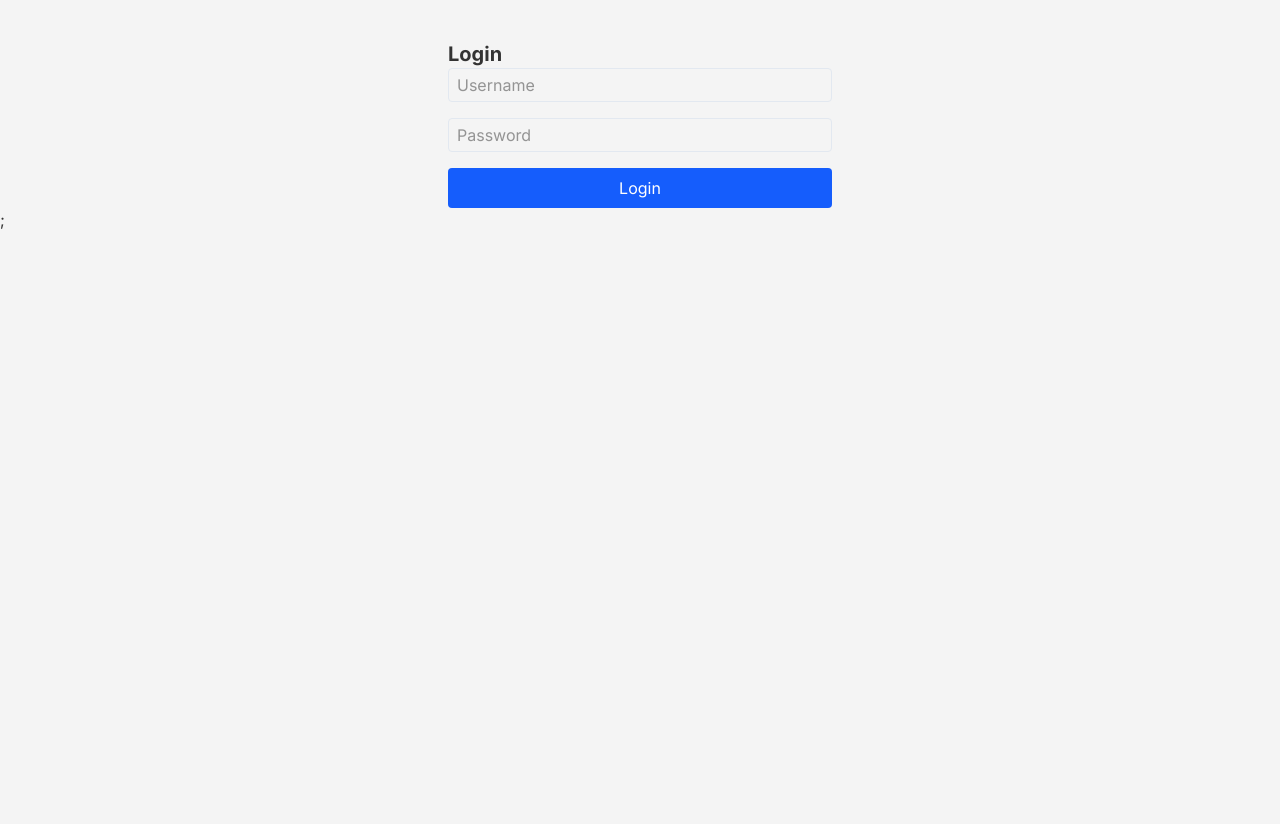
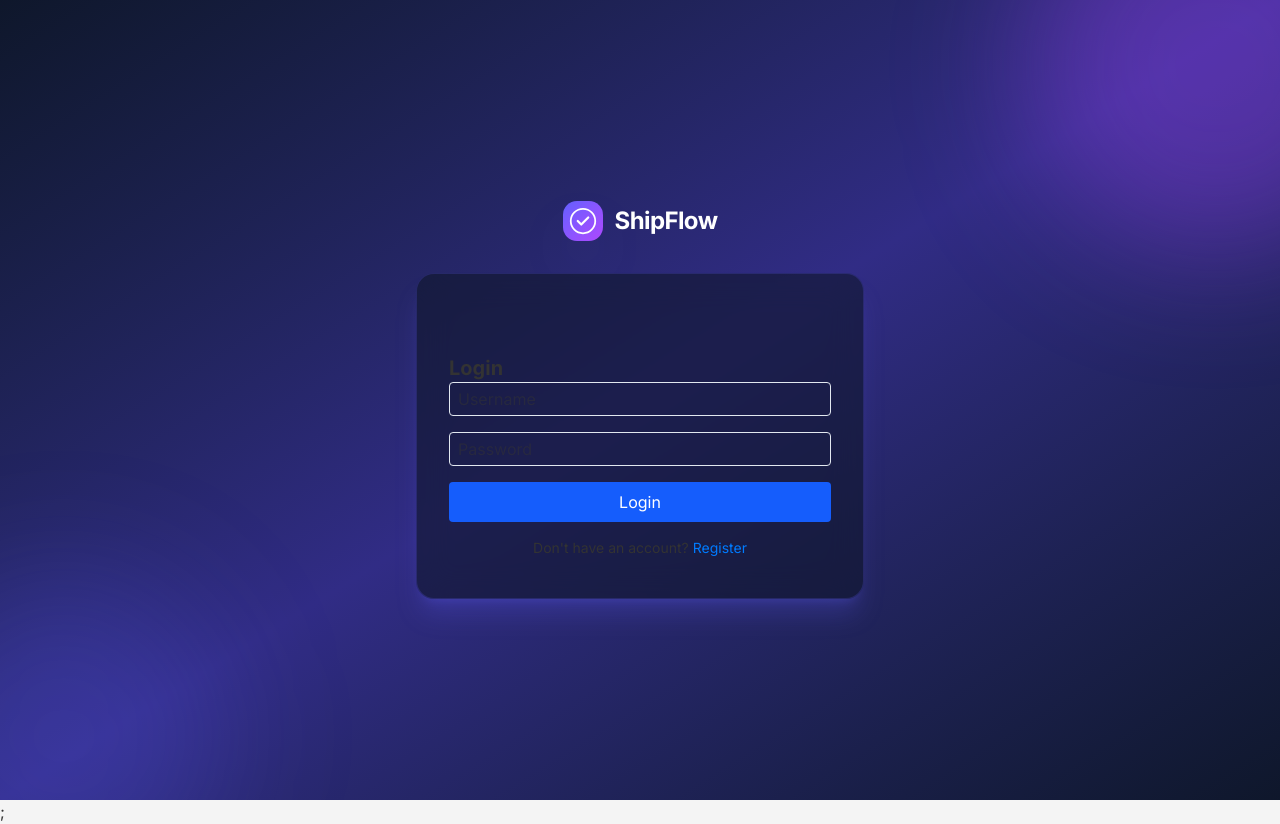
Before and after one commit to Elvicharde/shipflow-web, a React (Vite) app: page /login in a window 1280 px wide. Before the commit the page ends 800 px from the top, so only its background shows below. Built offline with nearby package versions, Linux system fonts and the light colour scheme; no server answers; the HTML template or start-up script is replaced by a standard one.

Commit message:
fix: updated UI for auth routes

```diff
--- a/index.html
+++ b/index.html
@@ -1,6 +1,7 @@
 <!doctype html>
 <html lang="en">
   <head>
+    <link rel="icon" type="image/svg+xml" href="/favicon.svg" />
     <meta charset="UTF-8" />
     <meta name="viewport" content="width=device-width, initial-scale=1.0" />
     <link rel="icon" type="image/svg+xml" href="/favicon.svg" />
--- a/src/app/authStore.ts
+++ b/src/app/authStore.ts
@@ -10,6 +10,15 @@ interface AuthState {
 export const useAuthStore = create<AuthState>((set) => ({
   userId: null,
   token: null,
-  setAuth: ({ userId, token }) => set({ userId, token }),
-  logout: () => set({ userId: null, token: null }),
+  setAuth: ({ userId, token }) => {
+    localStorage.setItem('userId', userId);
+    localStorage.setItem('token', token);
+    set({ userId, token });
+  },
+  logout: () => {
+    localStorage.removeItem('userId');
+    localStorage.removeItem('token');
+    sessionStorage.clear();
+    set({ userId: null, token: null });
+  },
 }));
--- /dev/null
+++ b/src/components/layout/AuthLayout.tsx
@@ -0,0 +1,49 @@
+import React from 'react';
+import { Link } from 'react-router-dom';
+
+interface AuthLayoutProps {
+  children: React.ReactNode;
+}
+
+const AuthLayout: React.FC<AuthLayoutProps> = ({ children }) => {
+  return (
+    <div className="relative min-h-screen bg-linear-to-br from-slate-900 via-indigo-900 to-slate-900 overflow-x-hidden overflow-y-auto flex items-center justify-center no-scrollbar">
+      {/* Decorative blurred circles */}
+      <div className="pointer-events-none absolute -top-32 -right-32 w-96 h-96 bg-purple-500/30 rounded-full blur-3xl z-0" />
+      <div className="pointer-events-none absolute -bottom-24 -left-24 w-80 h-80 bg-indigo-500/20 rounded-full blur-3xl z-0" />
+
+      <div className="relative z-10 flex flex-col items-center justify-center w-full px-4 py-12 min-h-screen">
+        <div className="mx-auto w-full max-w-md">
+          <div className="flex flex-col items-center mb-8">
+            <Link to="/" className="flex items-center gap-3 group">
+              <div className="w-10 h-10 bg-linear-to-br from-indigo-500 to-purple-500 rounded-xl flex items-center justify-center shadow-2xl shadow-indigo-500/30 group-hover:scale-105 transition-transform">
+                <svg
+                  className="w-7 h-7 text-white"
+                  fill="none"
+                  viewBox="0 0 32 32"
+                  stroke="currentColor"
+                >
+                  <circle cx="16" cy="16" r="14" strokeWidth="2" />
+                  <path
+                    d="M10 16l4 4 8-8"
+                    strokeWidth="2.5"
+                    strokeLinecap="round"
+                    strokeLinejoin="round"
+                  />
+                </svg>
+              </div>
+              <span className="text-white text-2xl font-extrabold tracking-tight">
+                ShipFlow
+              </span>
+            </Link>
+          </div>
+          <div className="bg-slate-900/60 backdrop-blur-lg border border-indigo-500/20 rounded-2xl shadow-xl shadow-indigo-500/20 px-8 py-10">
+            {children}
+          </div>
+        </div>
+      </div>
+    </div>
+  );
+};
+
+export default AuthLayout;
--- a/src/components/layout/Sidebar.tsx
+++ b/src/components/layout/Sidebar.tsx
@@ -43,6 +43,11 @@ export const Sidebar: React.FC = () => {
   const handleToggleSidebar = () => setSidebarOpen((open) => !open);
   const handleCollapse = () => setSidebarCollapsed((collapsed) => !collapsed);
 
+  const handleLogout = () => {
+    logout();
+    navigate('/');
+  };
+
   return (
     <aside
       className={`h-screen bg-white border-r flex flex-col justify-between transition-all duration-200 fixed z-40 top-0 left-0
@@ -74,6 +79,16 @@ export const Sidebar: React.FC = () => {
             aria-label="Collapse sidebar"
             className="absolute top-0 right-0 mt-2 mr-2"
           >
+            {/* Logout button at the bottom */}
+            <div className="p-4">
+              <Button
+                variant="danger"
+                onClick={handleLogout}
+                className="w-full"
+              >
+                Logout
+              </Button>
+            </div>
             <img
               src={sidebarCollapsed ? ArrowRightIcon : ArrowLeftIcon}
               alt={sidebarCollapsed ? 'Expand sidebar' : 'Collapse sidebar'}
--- a/src/pages/Auth.tsx
+++ b/src/pages/Auth.tsx
@@ -1,7 +1,8 @@
 import React, { useState } from 'react';
 import { useAuthStore } from '@/app/authStore';
 import { login, register } from '@/services/auth';
-import { useNavigate } from 'react-router-dom';
+import { useNavigate, Link } from 'react-router-dom';
+import { toast } from 'sonner';
 
 export const LoginPage: React.FC = () => {
   const [username, setUsername] = useState('');
@@ -9,16 +10,21 @@ export const LoginPage: React.FC = () => {
   const setAuth = useAuthStore((s) => s.setAuth);
   const navigate = useNavigate();
   const [error, setError] = useState('');
+  const [loading, setLoading] = useState(false);
 
   const handleLogin = async (e: React.FormEvent) => {
     e.preventDefault();
     setError('');
+    setLoading(true);
     try {
       const { user_id, token } = await login(username, password);
       setAuth({ userId: user_id, token });
+      toast.success('Login successful!');
       navigate('/dashboard');
     } catch (err: any) {
       setError(err?.response?.data?.detail || 'Login failed');
+    } finally {
+      setLoading(false);
     }
   };
 
@@ -44,10 +50,38 @@ export const LoginPage: React.FC = () => {
       {error && <div className="text-red-500 text-sm">{error}</div>}
       <button
         type="submit"
-        className="w-full bg-blue-600 text-white py-2 rounded"
+        className="w-full bg-blue-600 text-white py-2 rounded flex items-center justify-center"
+        disabled={loading}
       >
+        {loading && (
+          <svg
+            className="animate-spin h-5 w-5 mr-2 text-white"
+            viewBox="0 0 24 24"
+          >
+            <circle
+              className="opacity-25"
+              cx="12"
+              cy="12"
+              r="10"
+              stroke="currentColor"
+              strokeWidth="4"
+              fill="none"
+            />
+            <path
+              className="opacity-75"
+              fill="currentColor"
+              d="M4 12a8 8 0 018-8v4a4 4 0 00-4 4H4z"
+            />
+          </svg>
+        )}
         Login
       </button>
+      <div className="text-center text-sm mt-2">
+        Don't have an account?{' '}
+        <Link to="/register" className="text-blue-600 underline">
+          Register
+        </Link>
+      </div>
     </form>
   );
 };
@@ -58,18 +92,23 @@ export const RegisterPage: React.FC = () => {
   const setAuth = useAuthStore((s) => s.setAuth);
   const navigate = useNavigate();
   const [error, setError] = useState('');
+  const [loading, setLoading] = useState(false);
 
   const handleRegister = async (e: React.FormEvent) => {
     e.preventDefault();
     setError('');
+    setLoading(true);
     try {
       const { user_id } = await register(username, password);
       // Auto-login after registration
       const { token } = await login(username, password);
       setAuth({ userId: user_id, token });
+      toast.success('Registration successful!');
       navigate('/dashboard');
     } catch (err: any) {
       setError(err?.response?.data?.detail || 'Registration failed');
+    } finally {
+      setLoading(false);
     }
   };
 
@@ -98,10 +137,38 @@ export const RegisterPage: React.FC = () => {
       {error && <div className="text-red-500 text-sm">{error}</div>}
       <button
         type="submit"
-        className="w-full bg-blue-600 text-white py-2 rounded"
+        className="w-full bg-blue-600 text-white py-2 rounded flex items-center justify-center"
+        disabled={loading}
       >
+        {loading && (
+          <svg
+            className="animate-spin h-5 w-5 mr-2 text-white"
+            viewBox="0 0 24 24"
+          >
+            <circle
+              className="opacity-25"
+              cx="12"
+              cy="12"
+              r="10"
+              stroke="currentColor"
+              strokeWidth="4"
+              fill="none"
+            />
+            <path
+              className="opacity-75"
+              fill="currentColor"
+              d="M4 12a8 8 0 018-8v4a4 4 0 00-4 4H4z"
+            />
+          </svg>
+        )}
         Register
       </button>
+      <div className="text-center text-sm mt-2">
+        Already have an account?{' '}
+        <Link to="/login" className="text-blue-600 underline">
+          Login
+        </Link>
+      </div>
     </form>
   );
 };
```
Also changed, not shown: src/routes/index.tsx (+16 -4 lines), public/favicon.svg.
